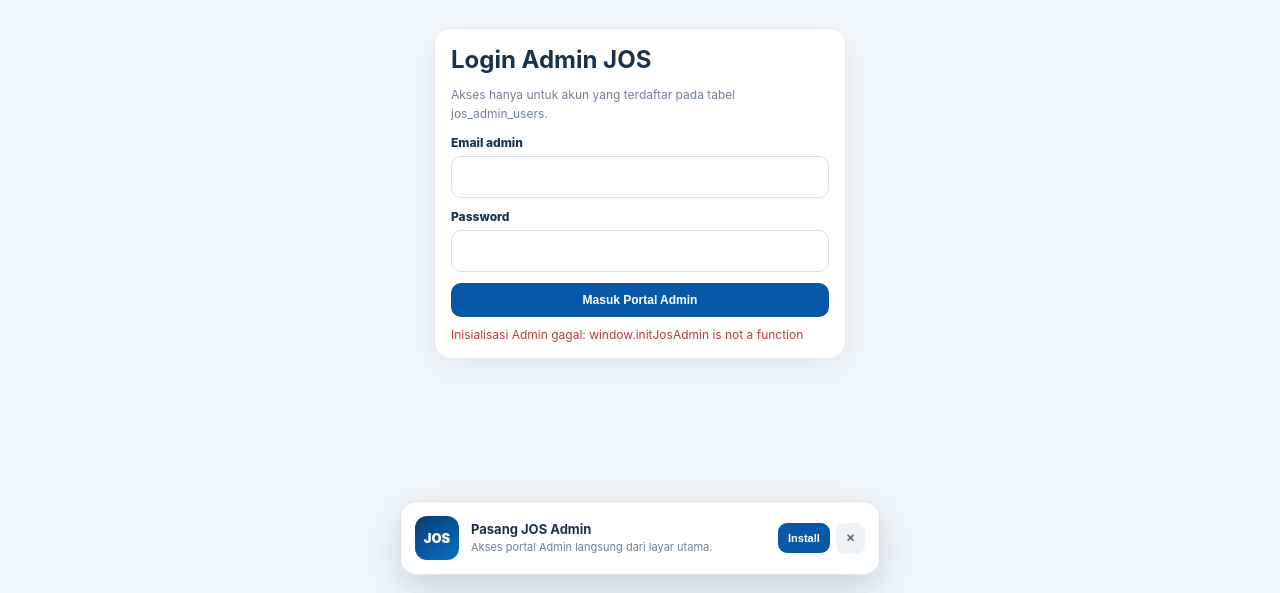
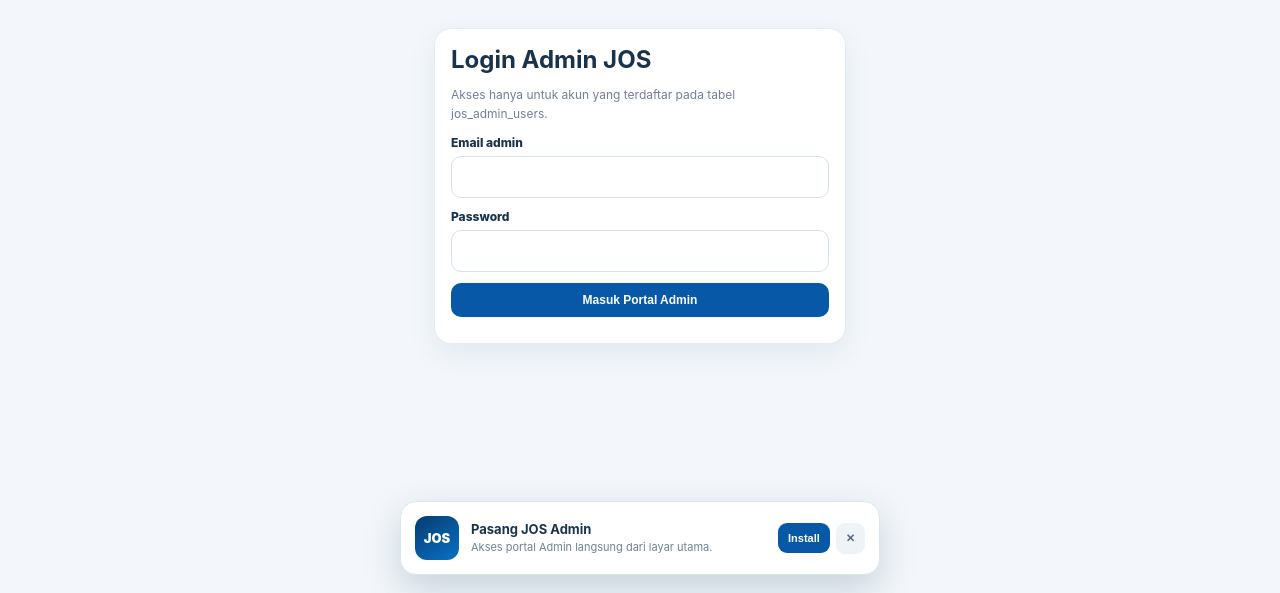
Before and after one commit to jasaorangsuruhanjos-cmyk/ADMIN-STAGING, a plain HTML site: page index.html in a window 1280 px wide. Shown: the part 207-800 px from the top of the page. Drawn offline with nearby package versions, Linux system fonts and the light colour scheme.

Commit message:
Restore straightforward synchronous Admin initialization

```diff
--- a/index.html
+++ b/index.html
@@ -371,8 +371,9 @@ body{margin:0;background:var(--bg);font-family:Inter,system-ui,Arial,sans-serif;
  </div>
 </div>
 
+<script src="https://cdn.jsdelivr.net/npm/@supabase/supabase-js@2"></script>
 <script>
-window.initJosAdmin = function(){
+const initJosAdmin = function(){
 const SUPABASE_URL='https://aqhfkcdglfijdtsgyzmq.supabase.co';
 const SUPABASE_KEY='sb_publishable_Ymh1RsVe9Ba9No27l58jGA_hpD04lSw';
 const db=supabase.createClient(SUPABASE_URL,SUPABASE_KEY);
@@ -1489,40 +1490,10 @@ msg('loginMsg','Anda telah keluar.');
 
 
 checkAdminSession();
-}
+};
+initJosAdmin();
 </script>
-<script>
-(function(){
-  const sources=[
-    'https://cdn.jsdelivr.net/npm/@supabase/supabase-js@2',
-    'https://unpkg.com/@supabase/supabase-js@2',
-    'https://cdnjs.cloudflare.com/ajax/libs/supabase/2.49.4/supabase.min.js'
-  ];
-  let index=0;
-  function loadNext(){
-    if(index>=sources.length){
-      const m=document.getElementById('loginMsg');
-      if(m){m.textContent='Tidak dapat memuat layanan login. CDN diblokir atau koneksi bermasalah. Coba Chrome dengan jaringan berbeda.';m.classList.add('err');}
-      return;
-    }
-    const s=document.createElement('script');
-    s.src=sources[index++];
-    s.onload=function(){
-      if(window.supabase&&typeof window.supabase.createClient==='function'){
-        try{window.initJosAdmin();}
-        catch(e){
-          const m=document.getElementById('loginMsg');
-          if(m){m.textContent='Inisialisasi Admin gagal: '+(e&&e.message?e.message:String(e));m.classList.add('err');}
-          console.error('JOS ADMIN INIT',e);
-        }
-      }else{ s.remove();loadNext(); }
-    };
-    s.onerror=function(){s.remove();loadNext();};
-    document.head.appendChild(s);
-  }
-  loadNext();
-})();
-</script>
+
 
 <!-- Popup pemasangan aplikasi JOS Admin -->
 <div class="jos-admin-install-popup" id="josAdminInstallPopup" role="dialog" aria-label="Instal aplikasi JOS Admin">
@@ -1589,7 +1560,7 @@ checkAdminSession();
 <script>
 if('serviceWorker' in navigator && location.protocol==='https:'){
 window.addEventListener('load',()=>{
-navigator.serviceWorker.register('./service-worker.js?v=jos-admin-staging-v6',{scope:'./'})
+navigator.serviceWorker.register('./service-worker.js?v=jos-admin-staging-v7',{scope:'./'})
 .then(reg=>{
 console.log('JOS Admin PWA aktif:',reg.scope);
 })
```
